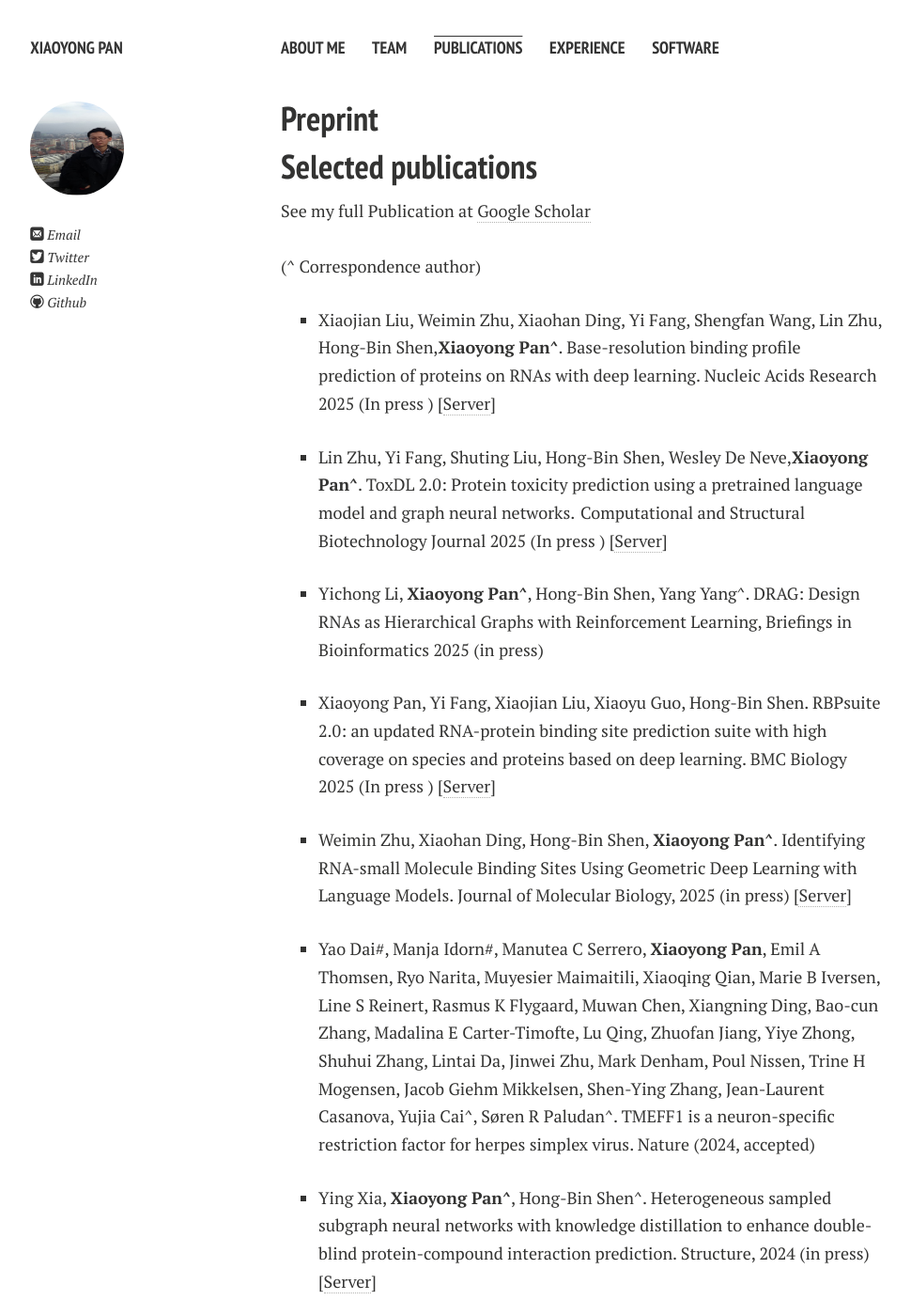
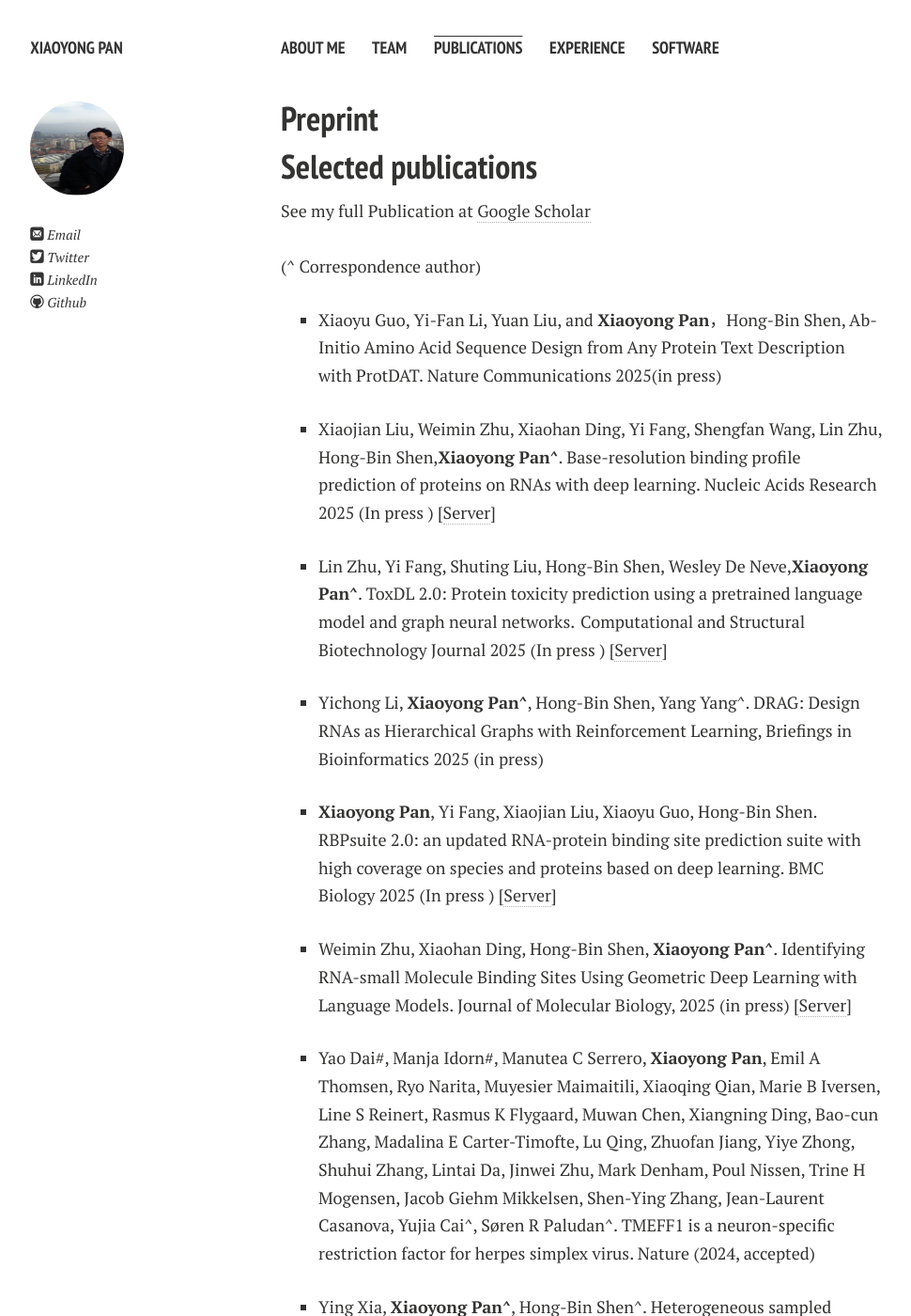
Before and after one commit to xypan1232/xypan1232.github.io, a Jekyll site: the page built from publications.md, in a window 1280 px wide and 1400 px high. Shown: the whole window at 94% size, without its empty margins (21-991 px from the left). Built offline with Jekyll 4.4.1, drawn with Linux system fonts in a browser that asks for light colours; nearby versions of some CDN libraries; Markdown is read by kramdown in place of the engine named in the settings.

Commit message:
Update publications.md

```diff
--- a/publications.md
+++ b/publications.md
@@ -11,6 +11,9 @@
 See my full Publication at <a href="https://scholar.google.com/citations?user=fjbCfj8AAAAJ">Google Scholar</a> <br><br>
 (^ Correspondence author) <br>
 <ul>
+<li><p>
+Xiaoyu Guo, Yi-Fan Li, Yuan Liu, and <b>Xiaoyong Pan</b>，Hong-Bin Shen, Ab-Initio Amino Acid Sequence Design from Any Protein Text Description with ProtDAT. Nature Communications 2025(in press)</p>
+</li>
 <li><p>Xiaojian Liu, Weimin Zhu, Xiaohan Ding,  Yi Fang,  Shengfan Wang,  Lin Zhu, Hong-Bin Shen,<b>Xiaoyong Pan^</b>. Base-resolution binding profile prediction of proteins on RNAs with deep learning. Nucleic Acids Research 2025 (In press )  [<a href="http://www.csbio.sjtu.edu.cn/bioinf/iDeepB/">Server</a>]</p>
 </li>
 <li><p>Lin Zhu, Yi Fang, Shuting Liu, Hong-Bin Shen, Wesley De Neve,<b>Xiaoyong Pan^</b>. ToxDL 2.0: Protein toxicity prediction using a pretrained language model and graph neural networks.  Computational and Structural Biotechnology Journal 2025 (In press )  [<a href="http://www.csbio.sjtu.edu.cn/bioinf/ToxDL2/">Server</a>]</p>
@@ -18,7 +21,7 @@
 <li><p>
 Yichong Li, <b>Xiaoyong Pan^</b>, Hong-Bin Shen, Yang Yang^. DRAG: Design RNAs as Hierarchical Graphs with Reinforcement Learning, Briefings in Bioinformatics 2025 (in press)
 </p></li>
- <li><p> Xiaoyong Pan, Yi Fang, Xiaojian Liu, Xiaoyu Guo, Hong-Bin Shen. RBPsuite 2.0: an updated RNA-protein binding site prediction suite with high coverage on species and proteins based on deep learning. BMC Biology 2025 (In press )  [<a href="http://www.csbio.sjtu.edu.cn/bioinf/RBPsuite/">Server</a>]</p>
+ <li><p> <b>Xiaoyong Pan</b>, Yi Fang, Xiaojian Liu, Xiaoyu Guo, Hong-Bin Shen. RBPsuite 2.0: an updated RNA-protein binding site prediction suite with high coverage on species and proteins based on deep learning. BMC Biology 2025 (In press )  [<a href="http://www.csbio.sjtu.edu.cn/bioinf/RBPsuite/">Server</a>]</p>
 	</li>
  <li><p>Weimin Zhu, Xiaohan Ding, Hong-Bin Shen, <b>Xiaoyong Pan^</b>. Identifying RNA-small Molecule Binding Sites Using Geometric Deep Learning with Language Models. Journal of Molecular Biology, 2025 (in press)  [<a href="http://www.csbio.sjtu.edu.cn/bioinf/RNABind/">Server</a>]</p>
 	</li>
```
